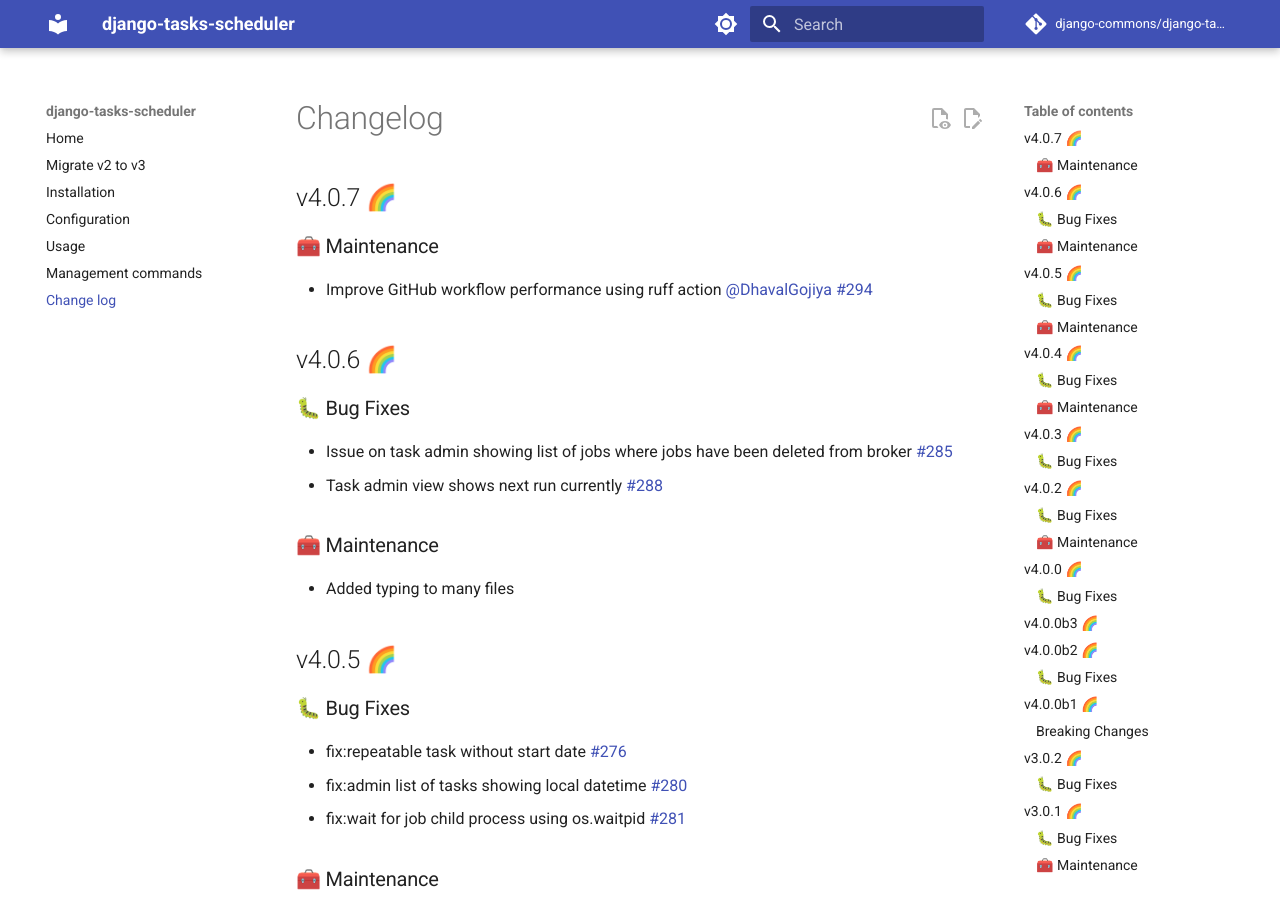
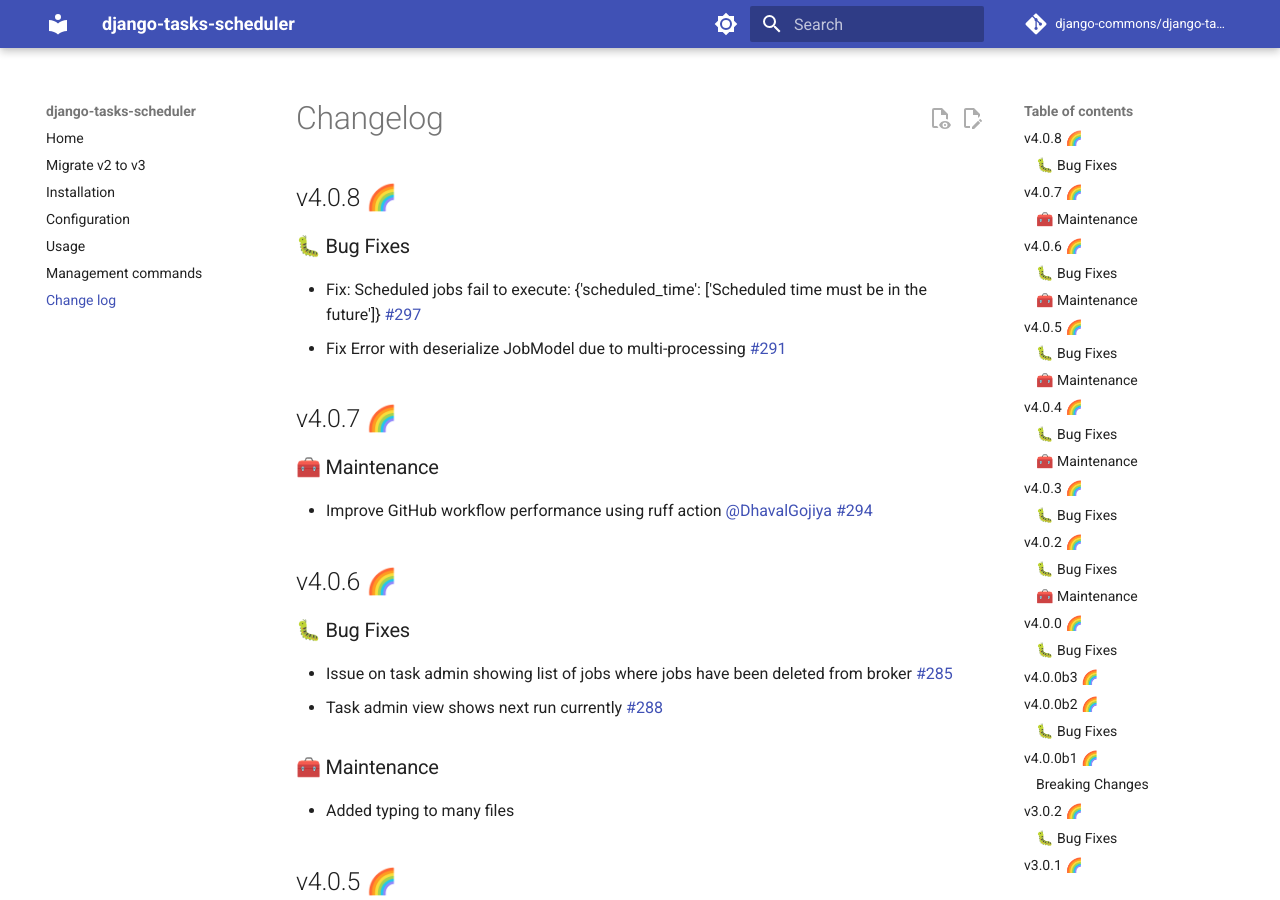
Before and after one commit to django-commons/django-tasks-scheduler, an MkDocs documentation site: the page built from docs/changelog.md, in a window 1280 px wide and 900 px high. Built offline with MkDocs 1.6.1 and Material for MkDocs 9.7.7, drawn with Linux system fonts in a browser that asks for light colours; comment, search, counter and statistics services are not loaded.

Commit message:
doc:update

```diff
--- a/docs/changelog.md
+++ b/docs/changelog.md
@@ -1,4 +1,11 @@
 # Changelog
+
+## v4.0.8 🌈
+
+### 🐛 Bug Fixes
+
+- Fix: Scheduled jobs fail to execute: {'scheduled_time': ['Scheduled time must be in the future']} #297
+- Fix Error with deserialize JobModel due to multi-processing #291
 
 ## v4.0.7 🌈
 
--- a/pyproject.toml
+++ b/pyproject.toml
@@ -4,7 +4,7 @@
 
 [project]
 name = "django-tasks-scheduler"
-version = "4.0.7"
+version = "4.0.8"
 description = "An async job scheduler for django using redis/valkey brokers"
 authors = [{ name = "Daniel Moran", email = "daniel@moransoftware.ca" }]
 requires-python = ">=3.10"
```
Also changed, not shown: 1 other file.
